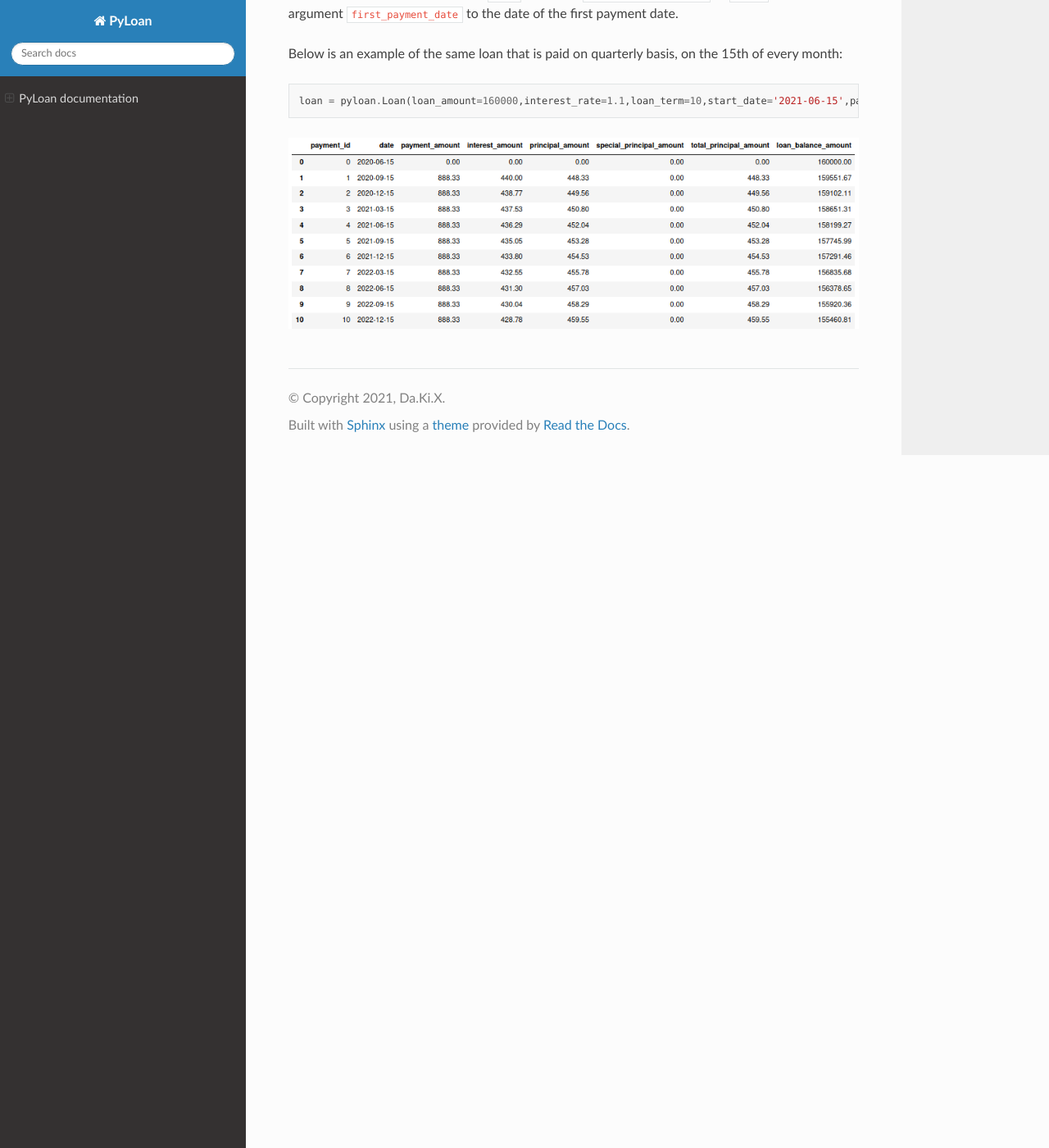
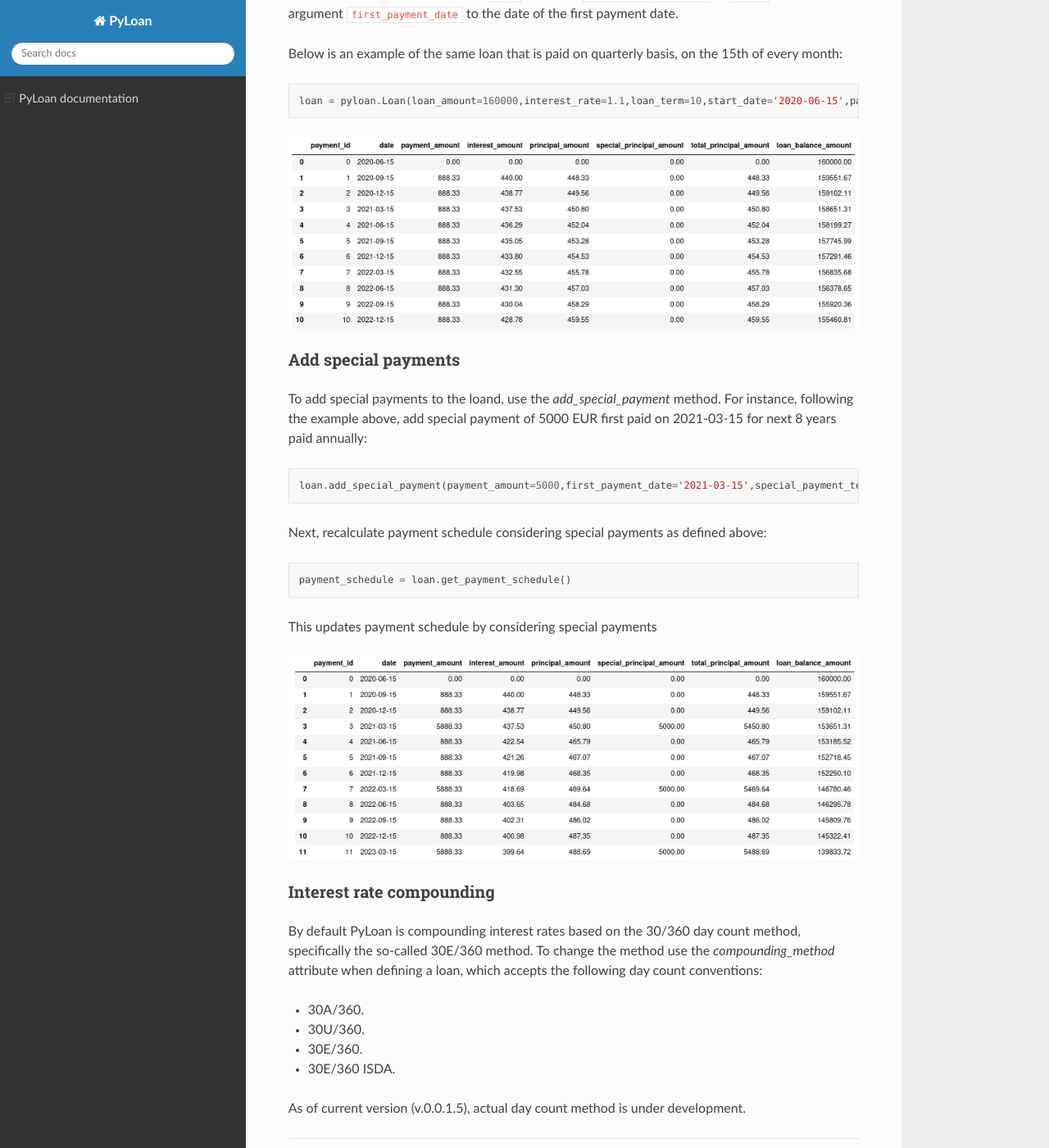
Before and after one commit to sudo-dakix/pyloan, a Sphinx documentation site: the page built from docs/README.rst, in a window 1280 px wide and 1400 px high, scrolled down 2642 px. Shown: the whole window at 82% size. Built offline with Sphinx 7.4.7 and the Read the Docs theme 2.0.0, drawn with Linux system fonts in a browser that asks for light colours; some of the changed text lies outside the part shown.

Commit message:
extend documentation for special payments

```diff
--- a/docs/README.rst
+++ b/docs/README.rst
@@ -53,7 +53,7 @@ Next define a loan::
 
   loan = pyloan.Loan(loan_amount=160000,interest_rate=1.1,loan_term=10,start_date='2020-06-15',payment_amount=888.33)
 
-The above defined 10-year mortgage/loan of 160,000 EUR with annual interest of 1.1% and monthly payment of 888.33 EUR starting on the 15th of June 2021.
+The above defined 10-year mortgage/loan of 160,000 EUR with annual interest of 1.1% and monthly payment of 888.33 EUR starting on the 15th of June 2020.
 
 --------------------
 Get payment schedule
@@ -91,7 +91,35 @@ In addition, the payment schedule above assumes that payments are made at month
 
 Below is an example of the same loan that is paid on quarterly basis, on the 15th of every month::
 
- loan = pyloan.Loan(loan_amount=160000,interest_rate=1.1,loan_term=10,start_date='2021-06-15',payment_amount=888.33,first_payment_date='2020-09-15',annual_payments=4)
+ loan = pyloan.Loan(loan_amount=160000,interest_rate=1.1,loan_term=10,start_date='2020-06-15',payment_amount=888.33,first_payment_date='2020-09-15',annual_payments=4)
 
 .. image:: _static/loan_quarterly_payments_on_specific_dates.png
    :alt: Pandas DataFrame output of the payment schedule on specific days on quarterly basis.
+
+--------------------
+Add special payments
+--------------------
+To add special payments to the loand, use the `add_special_payment` method. For instance, following the example above, add special payment of 5000 EUR first paid on 2021-03-15 for next 8 years paid annually::
+
+  loan.add_special_payment(payment_amount=5000,first_payment_date='2021-03-15',special_payment_term=8,annual_payments=1)
+
+Next, recalculate payment schedule considering special payments as defined above::
+
+  payment_schedule = loan.get_payment_schedule()
+
+This updates payment schedule by considering special payments
+
+.. image:: _static/special_payments.png
+   :alt: Considering special payments in payment schedule.
+
+-------------------------
+Interest rate compounding
+-------------------------
+By default PyLoan is compounding interest rates based on the 30/360 day count method, specifically the so-called 30E/360 method. To change the method use the `compounding_method` attribute when defining a loan, which accepts the following day count conventions:
+
+* 30A/360.
+* 30U/360.
+* 30E/360.
+* 30E/360 ISDA.
+
+As of current version (v.0.0.1.5), actual day count method is under development.
```
Also changed, not shown: docs/_static/special_payments.png (added), 10 other files.
